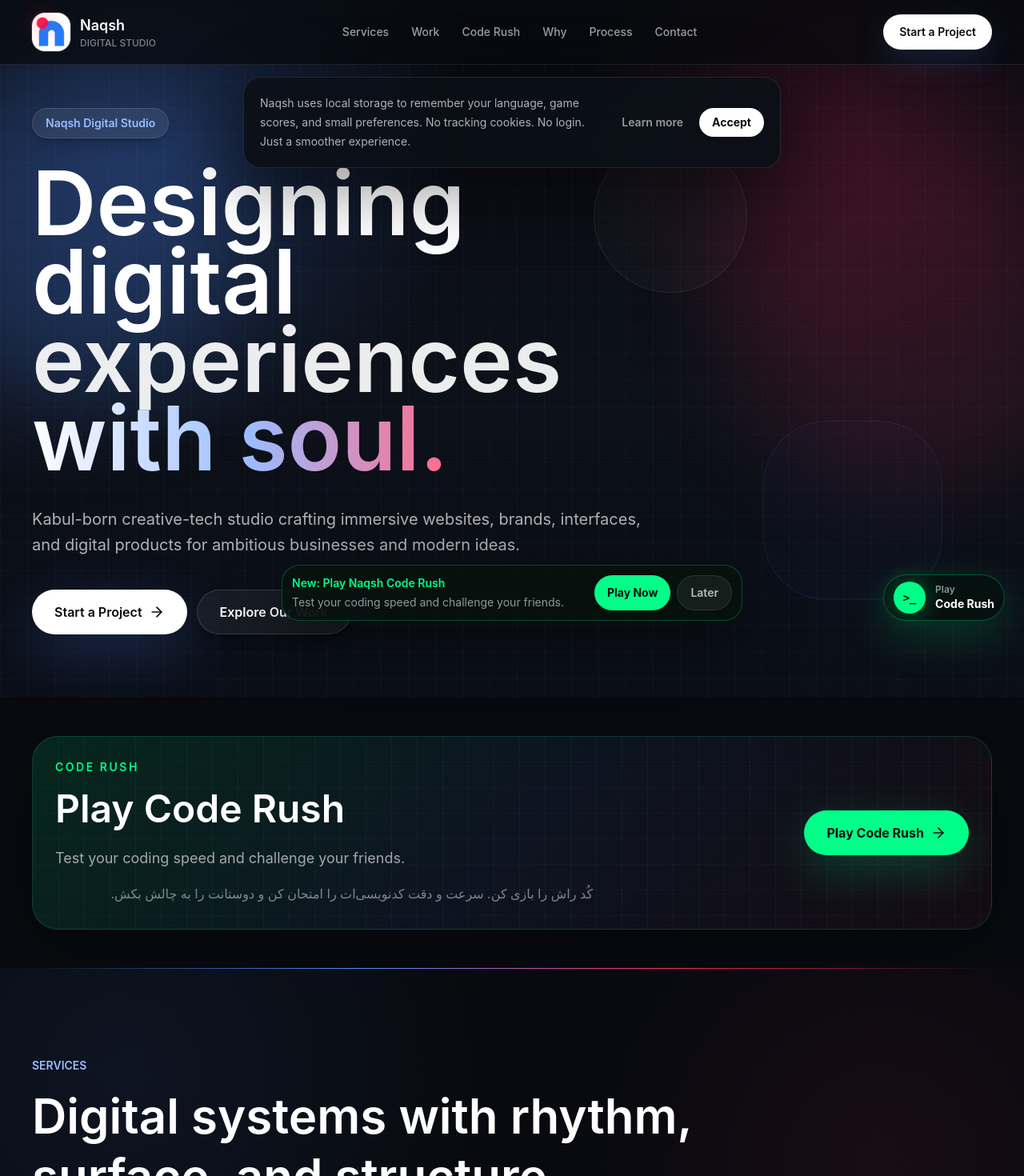
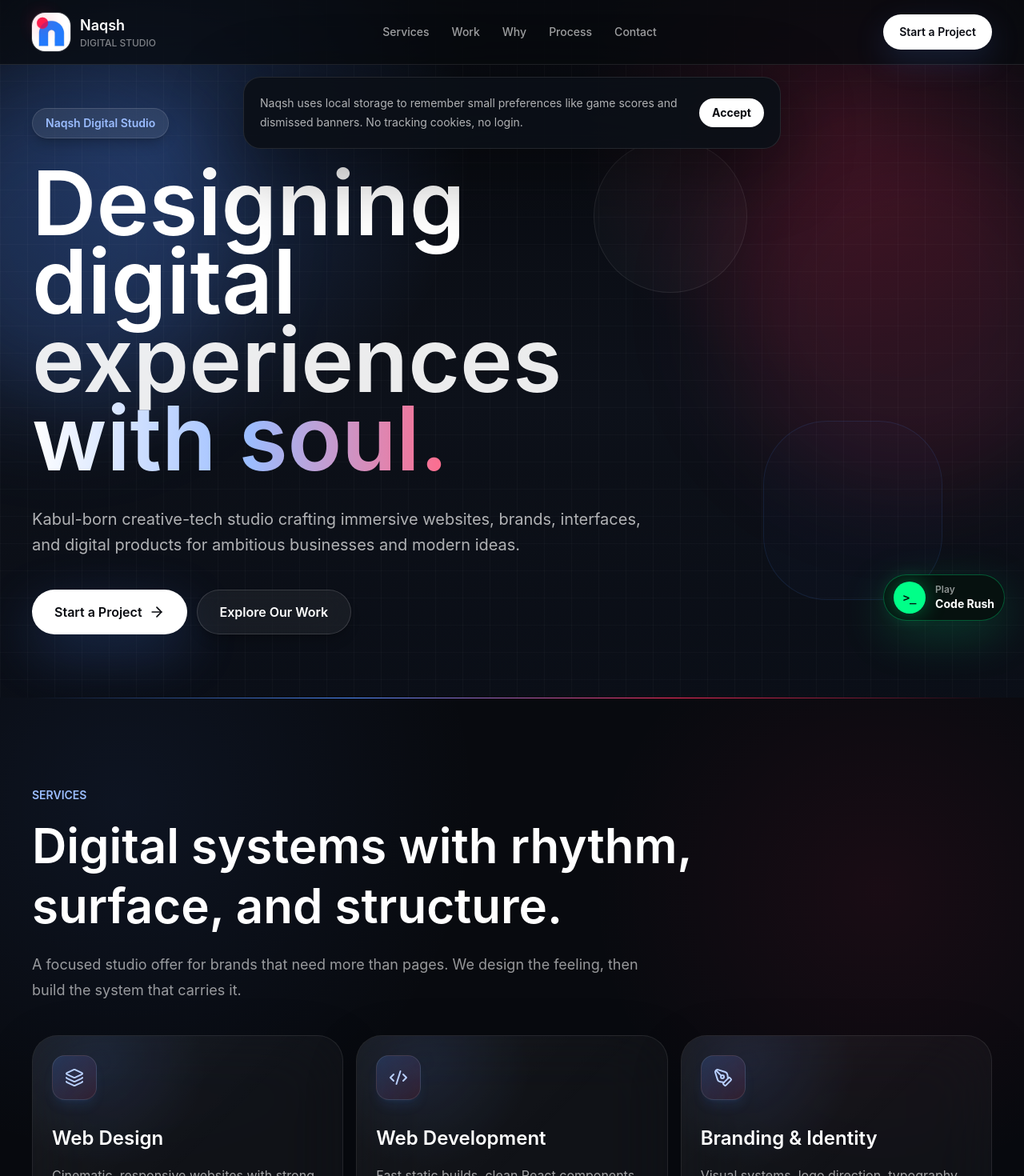
Before and after one commit to Ferdows-Ahmadi/naqsh-dev, a React (Vite) app: page / in a window 1280 px wide. Shown: the top 1470 px of the page at 80% size. Built offline with nearby package versions, Linux system fonts and the light colour scheme.

Commit message:
Simplify homepage game entry

```diff
--- a/src/App.jsx
+++ b/src/App.jsx
@@ -61,7 +61,6 @@ const founders = [
 const navItems = [
   ['Services', '#services'],
   ['Work', '#work'],
-  ['Code Rush', '/code-rush/'],
   ['Why', '#why'],
   ['Process', '#process'],
   ['Contact', '#contact'],
@@ -173,30 +172,8 @@ const fadeUp = {
 }
 
 const storageConsentKey = 'naqsh-storage-consent'
-const gameBannerKey = 'naqsh-code-rush-banner-closed'
-
-const siteCopy = {
-  en: {
-    play: 'Play',
-    codeRush: 'Code Rush',
-    bubbleLabel: 'Play Code Rush. Test your coding speed.',
-    bubbleTip: 'Test your coding speed',
-    storageText:
-      'Naqsh uses local storage to remember your language, game scores, and small preferences. No tracking cookies. No login. Just a smoother experience.',
-    accept: 'Accept',
-    learnMore: 'Learn more',
-  },
-  fa: {
-    play: 'بازی',
-    codeRush: 'کُد راش',
-    bubbleLabel: 'کُد راش را بازی کن. سرعت کدنویسی‌ات را امتحان کن.',
-    bubbleTip: 'سرعت کدنویسی‌ات را امتحان کن',
-    storageText:
-      'نقش از ذخیره‌سازی محلی برای به‌خاطر سپردن زبان، امتیاز بازی و تنظیمات کوچک استفاده می‌کند. کوکی ردیابی و ورود حساب کاربری وجود ندارد؛ فقط برای تجربه بهتر.',
-    accept: 'قبول دارم',
-    learnMore: 'بیشتر بدانید',
-  },
-}
+const storageConsentText =
+  'Naqsh uses local storage to remember small preferences like game scores and dismissed banners. No tracking cookies, no login.'
 
 function readStoredValue(key, fallback = '') {
   try {
@@ -214,23 +191,10 @@ function writeStoredValue(key, value) {
   }
 }
 
-function getInitialSiteLang() {
-  return readStoredValue('naqshGameLang', 'en') === 'fa' ? 'fa' : 'en'
-}
-
 function App() {
-  const [siteLang] = useState(getInitialSiteLang)
   const [hasStorageConsent, setHasStorageConsent] = useState(
     () => readStoredValue(storageConsentKey) === 'accepted',
   )
-  const [showGameBanner, setShowGameBanner] = useState(
-    () => readStoredValue(gameBannerKey) !== 'true',
-  )
-
-  const closeGameBanner = () => {
-    if (hasStorageConsent) writeStoredValue(gameBannerKey, 'true')
-    setShowGameBanner(false)
-  }
 
   const acceptStorage = () => {
     writeStoredValue(storageConsentKey, 'accepted')
@@ -241,10 +205,8 @@ function App() {
     <div className="min-h-screen overflow-hidden bg-[#080a0f] text-white">
       <CursorAura />
       <Header />
-      <AnimatePresence>{showGameBanner ? <GameBanner onClose={closeGameBanner} /> : null}</AnimatePresence>
       <main>
         <Hero />
-        <CodeRushPromo />
         <Services />
         <FeaturedWork />
         <WhyNaqsh />
@@ -252,104 +214,56 @@ function App() {
         <Contact />
       </main>
       <Footer />
-      <GameBubble lang={siteLang} />
+      <GameBubble />
       <AnimatePresence>
-        {!hasStorageConsent ? <StorageConsent lang={siteLang} onAccept={acceptStorage} /> : null}
+        {!hasStorageConsent ? <StorageConsent onAccept={acceptStorage} /> : null}
       </AnimatePresence>
     </div>
   )
 }
 
-function GameBubble({ lang }) {
-  const copy = siteCopy[lang] || siteCopy.en
-  const isDari = lang === 'fa'
-
+function GameBubble() {
   return (
     <motion.a
       href="/code-rush/"
-      aria-label={copy.bubbleLabel}
-      title={copy.bubbleTip}
+      aria-label="Play Code Rush"
+      title="Test your coding speed"
       initial={{ opacity: 0, y: 18, scale: 0.94 }}
       animate={{ opacity: 1, y: 0, scale: 1 }}
       whileHover={{ y: -3, scale: 1.03 }}
       whileTap={{ scale: 0.95 }}
       transition={{ type: 'spring', stiffness: 190, damping: 18 }}
-      dir={isDari ? 'rtl' : 'ltr'}
-      className={`group fixed bottom-[calc(env(safe-area-inset-bottom)+5.6rem)] z-[65] inline-flex items-center gap-3 rounded-full border border-[#00ff88]/30 bg-[#06120f]/90 px-3 py-2 text-white shadow-[0_18px_60px_rgba(0,255,136,0.18)] backdrop-blur-2xl focus-visible:outline focus-visible:outline-2 focus-visible:outline-offset-4 focus-visible:outline-[#00ff88] sm:bottom-6 ${
-        isDari ? 'left-4 sm:left-6' : 'right-4 sm:right-6'
-      }`}
+      className="group fixed right-4 bottom-[calc(env(safe-area-inset-bottom)+1rem)] z-[65] inline-flex items-center gap-3 rounded-full border border-[#00ff88]/30 bg-[#06120f]/90 px-3 py-2 text-white shadow-[0_18px_60px_rgba(0,255,136,0.18)] backdrop-blur-2xl focus-visible:outline focus-visible:outline-2 focus-visible:outline-offset-4 focus-visible:outline-[#00ff88] sm:right-6 sm:bottom-6"
     >
       <span className="relative flex h-10 w-10 items-center justify-center rounded-full bg-[#00ff88] font-mono text-sm font-black text-[#04100b] shadow-[0_0_26px_rgba(0,255,136,0.36)] before:absolute before:inset-0 before:rounded-full before:animate-ping before:bg-[#00ff88]/25">
         &gt;_
       </span>
       <span className="leading-tight">
-        <span className="block text-xs font-semibold text-white/55">{copy.play}</span>
-        <span className="block text-sm font-bold text-white">{copy.codeRush}</span>
+        <span className="block text-xs font-semibold text-white/55">Play</span>
+        <span className="block text-sm font-bold text-white">Code Rush</span>
       </span>
     </motion.a>
   )
 }
 
-function StorageConsent({ lang, onAccept }) {
-  const copy = siteCopy[lang] || siteCopy.en
-
+function StorageConsent({ onAccept }) {
   return (
     <motion.div
       initial={{ opacity: 0, y: -14, filter: 'blur(8px)' }}
       animate={{ opacity: 1, y: 0, filter: 'blur(0px)' }}
       exit={{ opacity: 0, y: -14, filter: 'blur(8px)' }}
       transition={{ type: 'spring', stiffness: 170, damping: 22 }}
-      dir={lang === 'fa' ? 'rtl' : 'ltr'}
       className="fixed inset-x-3 top-24 z-[80] mx-auto max-w-2xl rounded-[1.35rem] border border-white/10 bg-[#0b1017]/92 p-4 shadow-[0_22px_90px_rgba(0,0,0,0.45)] backdrop-blur-2xl sm:p-5"
     >
       <div className="flex flex-col gap-4 sm:flex-row sm:items-center sm:justify-between">
-        <p className="text-sm leading-6 text-white/68">{copy.storageText}</p>
-        <div className="flex shrink-0 items-center gap-2">
-          <a href="/privacy.html" className="rounded-full px-3 py-2 text-sm font-semibold text-white/58 transition hover:text-white">
-            {copy.learnMore}
-          </a>
-          <button
-            type="button"
-            onClick={onAccept}
-            className="rounded-full bg-white px-4 py-2 text-sm font-bold text-[#080a0f] transition hover:-translate-y-0.5 focus-visible:outline focus-visible:outline-2 focus-visible:outline-offset-4 focus-visible:outline-[#00ff88]"
-          >
-            {copy.accept}
-          </button>
-        </div>
-      </div>
-    </motion.div>
-  )
-}
-
-function GameBanner({ onClose }) {
-  return (
-    <motion.div
-      initial={{ opacity: 0, y: -20, filter: 'blur(8px)' }}
-      animate={{ opacity: 1, y: 0, filter: 'blur(0px)' }}
-      exit={{ opacity: 0, y: -16, filter: 'blur(8px)' }}
-      transition={{ type: 'spring', stiffness: 180, damping: 22 }}
-      className="fixed inset-x-3 bottom-4 z-[70] mx-auto max-w-xl rounded-[1.4rem] border border-[#00ff88]/25 bg-[#07120f]/92 p-3 shadow-[0_20px_80px_rgba(0,0,0,0.42)] backdrop-blur-2xl sm:bottom-6"
-    >
-      <div className="flex flex-col gap-3 sm:flex-row sm:items-center sm:justify-between">
-        <div>
-          <p className="text-sm font-semibold text-[#00ff88]">New: Play Naqsh Code Rush</p>
-          <p className="mt-1 text-sm text-white/56">Test your coding speed and challenge your friends.</p>
-        </div>
-        <div className="flex gap-2">
-          <a
-            href="/code-rush/"
-            className="inline-flex min-h-11 items-center justify-center rounded-full bg-[#00ff88] px-4 text-sm font-bold text-[#04100b]"
-          >
-            Play Now
-          </a>
-          <button
-            type="button"
-            onClick={onClose}
-            className="inline-flex min-h-11 items-center justify-center rounded-full border border-white/10 bg-white/[0.06] px-4 text-sm font-semibold text-white/70"
-          >
-            Later
-          </button>
-        </div>
+        <p className="text-sm leading-6 text-white/68">{storageConsentText}</p>
+        <button
+          type="button"
+          onClick={onAccept}
+          className="shrink-0 rounded-full bg-white px-4 py-2 text-sm font-bold text-[#080a0f] transition hover:-translate-y-0.5 focus-visible:outline focus-visible:outline-2 focus-visible:outline-offset-4 focus-visible:outline-[#00ff88]"
+        >
+          Accept
+        </button>
       </div>
     </motion.div>
   )
@@ -567,40 +481,6 @@ function HeroLine({ children, delay }) {
     >
       {children}
     </motion.span>
-  )
-}
-
-function CodeRushPromo() {
-  return (
-    <section className="relative overflow-hidden bg-[#080a0f] px-5 py-12 sm:px-7 lg:px-10">
-      <motion.div
-        variants={fadeUp}
-        initial="hidden"
-        whileInView="visible"
-        viewport={{ once: true, amount: 0.28 }}
-        transition={{ type: 'spring', stiffness: 82, damping: 20 }}
-        className="relative mx-auto grid max-w-7xl gap-6 overflow-hidden rounded-[2rem] border border-[#00ff88]/18 bg-[linear-gradient(135deg,rgba(0,255,136,0.12),rgba(79,140,255,0.08),rgba(255,43,93,0.055))] p-5 shadow-[0_24px_90px_rgba(0,0,0,0.28)] backdrop-blur-xl sm:p-7 lg:grid-cols-[1fr_auto] lg:items-center"
-      >
-        <div className="absolute inset-0 bg-[linear-gradient(90deg,rgba(0,255,136,0.05)_1px,transparent_1px),linear-gradient(0deg,rgba(255,255,255,0.025)_1px,transparent_1px)] bg-[length:32px_32px]" />
-        <div className="relative">
-          <p className="text-sm font-semibold uppercase tracking-[0.18em] text-[#00ff88]">Code Rush</p>
-          <h2 className="mt-3 text-3xl font-semibold leading-tight sm:text-5xl">Play Code Rush</h2>
-          <p className="mt-4 max-w-2xl text-lg leading-8 text-white/62">
-            Test your coding speed and challenge your friends.
-          </p>
-          <p className="mt-3 max-w-2xl text-base leading-8 text-white/48" dir="rtl" lang="fa">
-            کُد راش را بازی کن. سرعت و دقت کدنویسی‌ات را امتحان کن و دوستانت را به چالش بکش.
-          </p>
-        </div>
-        <a
-          href="/code-rush/"
-          className="relative inline-flex min-h-14 items-center justify-center gap-2 rounded-full bg-[#00ff88] px-7 text-base font-bold text-[#04100b] shadow-[0_18px_60px_rgba(0,255,136,0.22)] transition hover:-translate-y-1 focus-visible:outline focus-visible:outline-2 focus-visible:outline-offset-4 focus-visible:outline-[#00ff88]"
-        >
-          Play Code Rush
-          <ArrowRight className="h-5 w-5" />
-        </a>
-      </motion.div>
-    </section>
   )
 }
 
```
